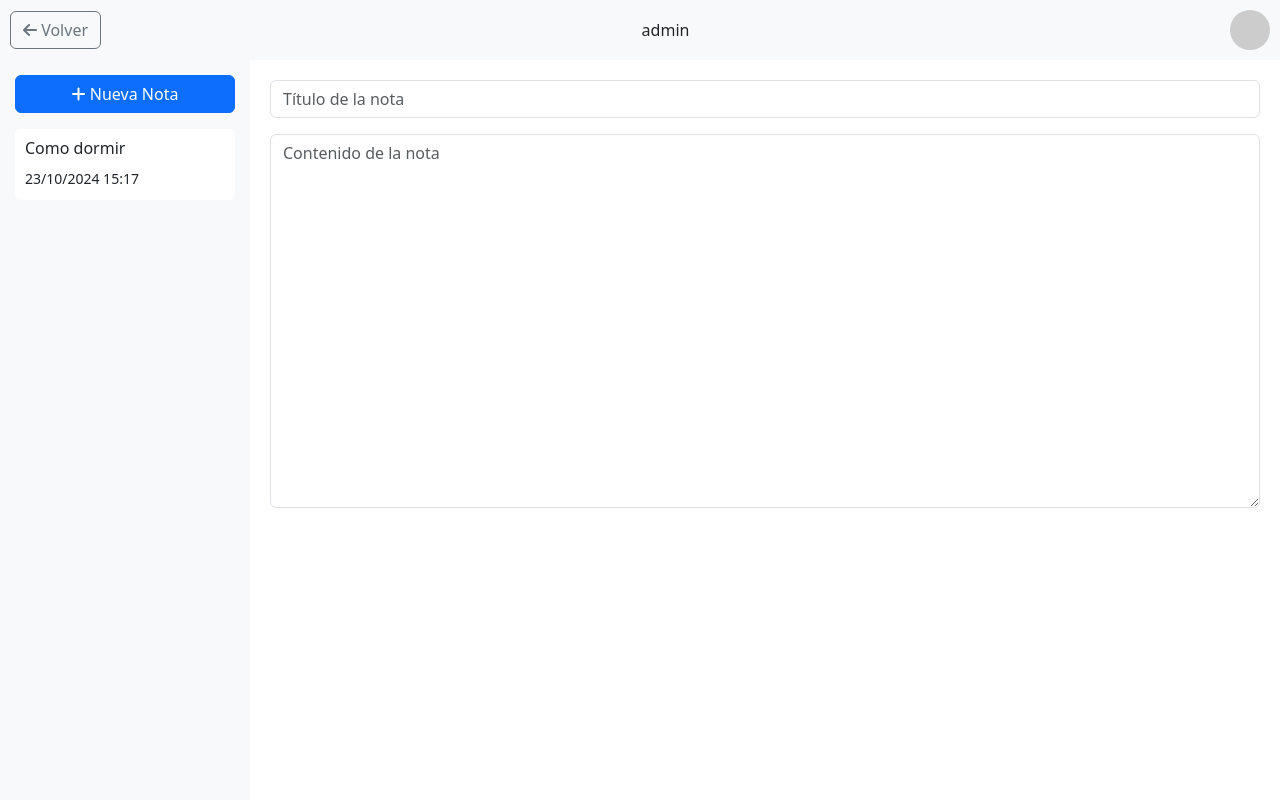
After one commit to FranciscoOVelazquez99/ProyectoSG, a Flask app: page /notas in a window 1280 px wide. The commit adds this page. Run offline with Flask 3, Linux system fonts and the light colour scheme; a user stored in the database is signed in.

Commit message:
Funcion Notas

```diff
--- a/SGM.py
+++ b/SGM.py
@@ -8,7 +8,7 @@ from flask_bcrypt import Bcrypt
 from werkzeug.utils import secure_filename
 from flask_sqlalchemy import SQLAlchemy
 from sqlalchemy import extract
-from sqlalchemy import create_engine, Column, Integer, String, ForeignKey, Date, Text, Time, CheckConstraint
+from sqlalchemy import create_engine, Column, Integer, String, ForeignKey, Date, DateTime, Text, Time, CheckConstraint
 from sqlalchemy.ext.declarative import declarative_base
 from sqlalchemy.orm import relationship, sessionmaker,declarative_base
 import os
@@ -175,6 +175,19 @@ class Task(db.Model):
     fecha_fin = Column(Date, nullable=False)
     prioridad = Column(String(255), nullable=True)
     estado = Column(String(255), nullable=True)
+
+class Nota(db.Model):
+    __tablename__ = 'notas'
+
+    IDnota = Column(Integer, primary_key=True, autoincrement=True)
+    IDuser = Column(Integer, ForeignKey('user.IDuser'), nullable=False)
+    titulo = Column(String(255), nullable=False)
+    contenido = Column(Text, nullable=True)
+    fecha_creacion = Column(DateTime, default=datetime.utcnow)
+
+    user = db.relationship('User', backref='notas')
+
+
 
 with app.app_context():
     # Now you can perform operations like creating tables
@@ -782,6 +795,48 @@ def update_order():
 
     return redirect('/orders')
 
+############### notas ###############
+
+@app.route('/notas')
+@login_required
+def notas():
+    notas_usuario = Nota.query.filter_by(IDuser=current_user.IDuser).order_by(Nota.fecha_creacion.desc()).all()
+    return render_template('notas.html', notas=notas_usuario)
+
+@app.route('/get_nota/<int:id_nota>')
+@login_required
+def get_nota(id_nota):
+    nota = Nota.query.get_or_404(id_nota)
+    if nota.IDuser != current_user.IDuser:
+        abort(403)
+    return jsonify({
+        'titulo': nota.titulo,
+        'contenido': nota.contenido
+    })
+
+@app.route('/crear_nota', methods=['POST'])
+@login_required
+def crear_nota():
+    titulo = request.form.get('titulo')
+    contenido = request.form.get('contenido')
+    nueva_nota = Nota(IDuser=current_user.IDuser, titulo=titulo, contenido=contenido)
+    db.session.add(nueva_nota)
+    db.session.commit()
+    return jsonify({'id': nueva_nota.IDnota})
+
+@app.route('/editar_nota/<int:id_nota>', methods=['POST'])
+@login_required
+def editar_nota(id_nota):
+    nota = Nota.query.get_or_404(id_nota)
+    if nota.IDuser != current_user.IDuser:
+        abort(403)
+    nota.titulo = request.form.get('titulo')
+    nota.contenido = request.form.get('contenido')
+    db.session.commit()
+    return jsonify({'success': True})
+
+
+
 ############################ ////////////// ###################################################
 
 
--- /dev/null
+++ b/templates/notas.html
@@ -0,0 +1,138 @@
+<!DOCTYPE html>
+<html lang="es">
+<head>
+    <meta charset="UTF-8">
+    <meta name="viewport" content="width=device-width, initial-scale=1.0">
+    <title>Mis Notas</title>
+    <link href="https://cdn.jsdelivr.net/npm/bootstrap@5.3.0/dist/css/bootstrap.min.css" rel="stylesheet">
+    <link rel="stylesheet" href="https://cdnjs.cloudflare.com/ajax/libs/font-awesome/6.4.0/css/all.min.css">
+    <style>
+        body {
+            display: flex;
+            flex-direction: column;
+            height: 100vh;
+            overflow: hidden;
+        }
+        .top-bar {
+            background-color: #f8f9fa;
+            padding: 10px;
+            display: flex;
+            justify-content: space-between;
+            align-items: center;
+        }
+        .content-area {
+            display: flex;
+            flex: 1;
+            overflow: hidden;
+        }
+        .sidebar {
+            width: 250px;
+            background-color: #f8f9fa;
+            padding: 15px;
+            overflow-y: auto;
+        }
+        .main-content {
+            flex: 1;
+            padding: 20px;
+            overflow-y: auto;
+        }
+        .note-item {
+            cursor: pointer;
+            padding: 10px;
+            margin-bottom: 5px;
+            background-color: #fff;
+            border-radius: 5px;
+        }
+        .note-item:hover {
+            background-color: #e9ecef;
+        }
+        .note-item.active {
+            background-color: #007bff;
+            color: #fff;
+        }
+    </style>
+</head>
+<body>
+    <div class="top-bar">
+        <a href="{{ url_for('inicio') }}" class="btn btn-outline-secondary"><i class="fas fa-arrow-left"></i> Volver</a>
+        <span>{{ current_user.username }}</span>
+        <div class="avatar" style="width: 40px; height: 40px; background-color: #ccc; border-radius: 50%;"></div>
+    </div>
+
+    <div class="content-area">
+        <div class="sidebar">
+            <button id="newNoteBtn" class="btn btn-primary mb-3 w-100"><i class="fas fa-plus"></i> Nueva Nota</button>
+            <div id="notesList">
+                {% for nota in notas %}
+                <div class="note-item" data-id="{{ nota.IDnota }}">
+                    <h6>{{ nota.titulo }}</h6>
+                    <small>{{ nota.fecha_creacion.strftime('%d/%m/%Y %H:%M') }}</small>
+                </div>
+                {% endfor %}
+            </div>
+        </div>
+
+        <div class="main-content">
+            <input type="text" id="noteTitle" class="form-control mb-3" placeholder="Título de la nota">
+            <textarea id="noteContent" class="form-control" rows="15" placeholder="Contenido de la nota"></textarea>
+        </div>
+    </div>
+
+    <script src="https://cdn.jsdelivr.net/npm/bootstrap@5.3.0/dist/js/bootstrap.bundle.min.js"></script>
+    <script src="https://code.jquery.com/jquery-3.6.0.min.js"></script>
+    <script>
+        let currentNoteId = null;
+        let saveTimeout = null;
+
+        function loadNote(noteId) {
+            $.get(`/get_nota/${noteId}`, function(data) {
+                $('#noteTitle').val(data.titulo);
+                $('#noteContent').val(data.contenido);
+                currentNoteId = noteId;
+                $('.note-item').removeClass('active');
+                $(`.note-item[data-id="${noteId}"]`).addClass('active');
+            });
+        }
+
+        function saveNote() {
+            const title = $('#noteTitle').val();
+            const content = $('#noteContent').val();
+            if (currentNoteId) {
+                $.post(`/editar_nota/${currentNoteId}`, {titulo: title, contenido: content}, function(data) {
+                    console.log('Nota guardada');
+                    $(`.note-item[data-id="${currentNoteId}"] h6`).text(title);
+                });
+            } else {
+                $.post('/crear_nota', {titulo: title, contenido: content}, function(data) {
+                    console.log('Nueva nota creada');
+                    $('#notesList').prepend(`
+                        <div class="note-item" data-id="${data.id}">
+                            <h6>${title}</h6>
+                            <small>${new Date().toLocaleString()}</small>
+                        </div>
+                    `);
+                    currentNoteId = data.id;
+                });
+            }
+        }
+
+        $(document).ready(function() {
+            $('#newNoteBtn').click(function() {
+                $('#noteTitle').val('');
+                $('#noteContent').val('');
+                currentNoteId = null;
+                $('.note-item').removeClass('active');
+            });
+
+            $(document).on('click', '.note-item', function() {
+                loadNote($(this).data('id'));
+            });
+
+            $('#noteTitle, #noteContent').on('input', function() {
+                clearTimeout(saveTimeout);
+                saveTimeout = setTimeout(saveNote, 5000);
+            });
+        });
+    </script>
+</body>
+</html>
```
Also changed, not shown: templates/inicio.html (+6 -4 lines), instance/database.db.
